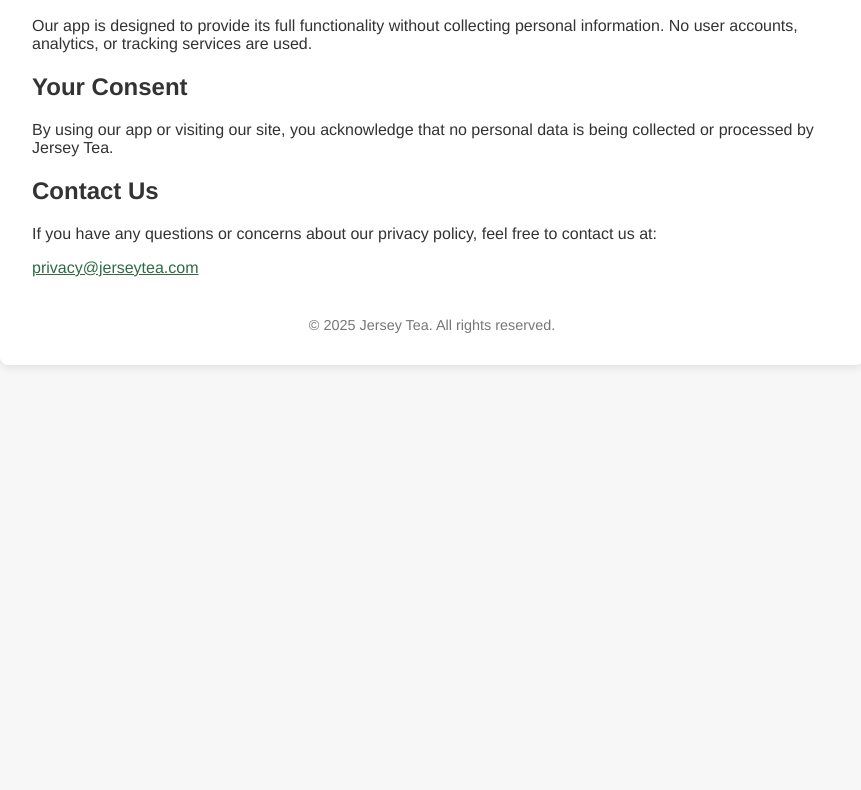
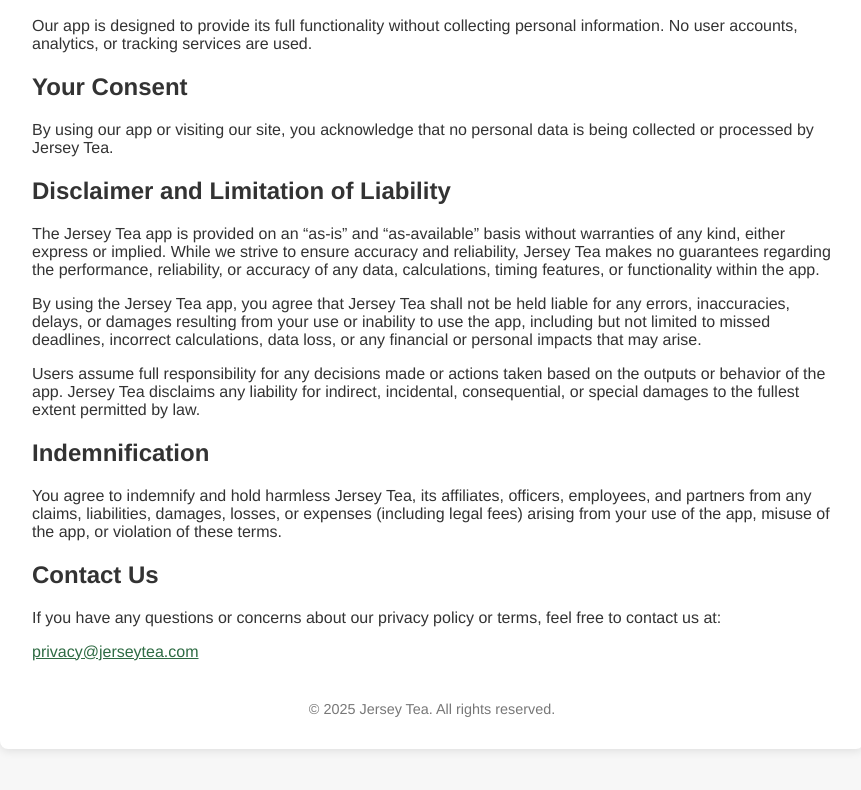
Before and after one commit to mclovingun/JerseyTea, a plain HTML site: page index.html in a window 1280 px wide. Shown: the part 454-1244 px from the top of the page, without its empty margins (208-1069 px from the left). Before the commit the page ends 869 px from the top, so only its background shows below. Drawn offline with Linux system fonts and the light colour scheme.

Commit message:
Add legal disclaimers and indemnification clauses
Added disclaimer, limitation of liability, and indemnification sections to clarify the app's terms of use and user responsibilities.

```diff
--- a/index.html
+++ b/index.html
@@ -69,10 +69,42 @@
         data is being collected or processed by Jersey Tea.
       </p>
 
+      <h2>Disclaimer and Limitation of Liability</h2>
+      <p>
+        The Jersey Tea app is provided on an “as-is” and “as-available” basis
+        without warranties of any kind, either express or implied. While we
+        strive to ensure accuracy and reliability, Jersey Tea makes no
+        guarantees regarding the performance, reliability, or accuracy of any
+        data, calculations, timing features, or functionality within the app.
+      </p>
+
+      <p>
+        By using the Jersey Tea app, you agree that Jersey Tea shall not be held
+        liable for any errors, inaccuracies, delays, or damages resulting from
+        your use or inability to use the app, including but not limited to
+        missed deadlines, incorrect calculations, data loss, or any financial or
+        personal impacts that may arise.
+      </p>
+
+      <p>
+        Users assume full responsibility for any decisions made or actions taken
+        based on the outputs or behavior of the app. Jersey Tea disclaims any
+        liability for indirect, incidental, consequential, or special damages to
+        the fullest extent permitted by law.
+      </p>
+
+      <h2>Indemnification</h2>
+      <p>
+        You agree to indemnify and hold harmless Jersey Tea, its affiliates,
+        officers, employees, and partners from any claims, liabilities,
+        damages, losses, or expenses (including legal fees) arising from your
+        use of the app, misuse of the app, or violation of these terms.
+      </p>
+
       <h2>Contact Us</h2>
       <p>
-        If you have any questions or concerns about our privacy policy, feel
-        free to contact us at:
+        If you have any questions or concerns about our privacy policy or terms,
+        feel free to contact us at:
       </p>
       <p><a href="mailto:privacy@jerseytea.com">privacy@jerseytea.com</a></p>
 
```
